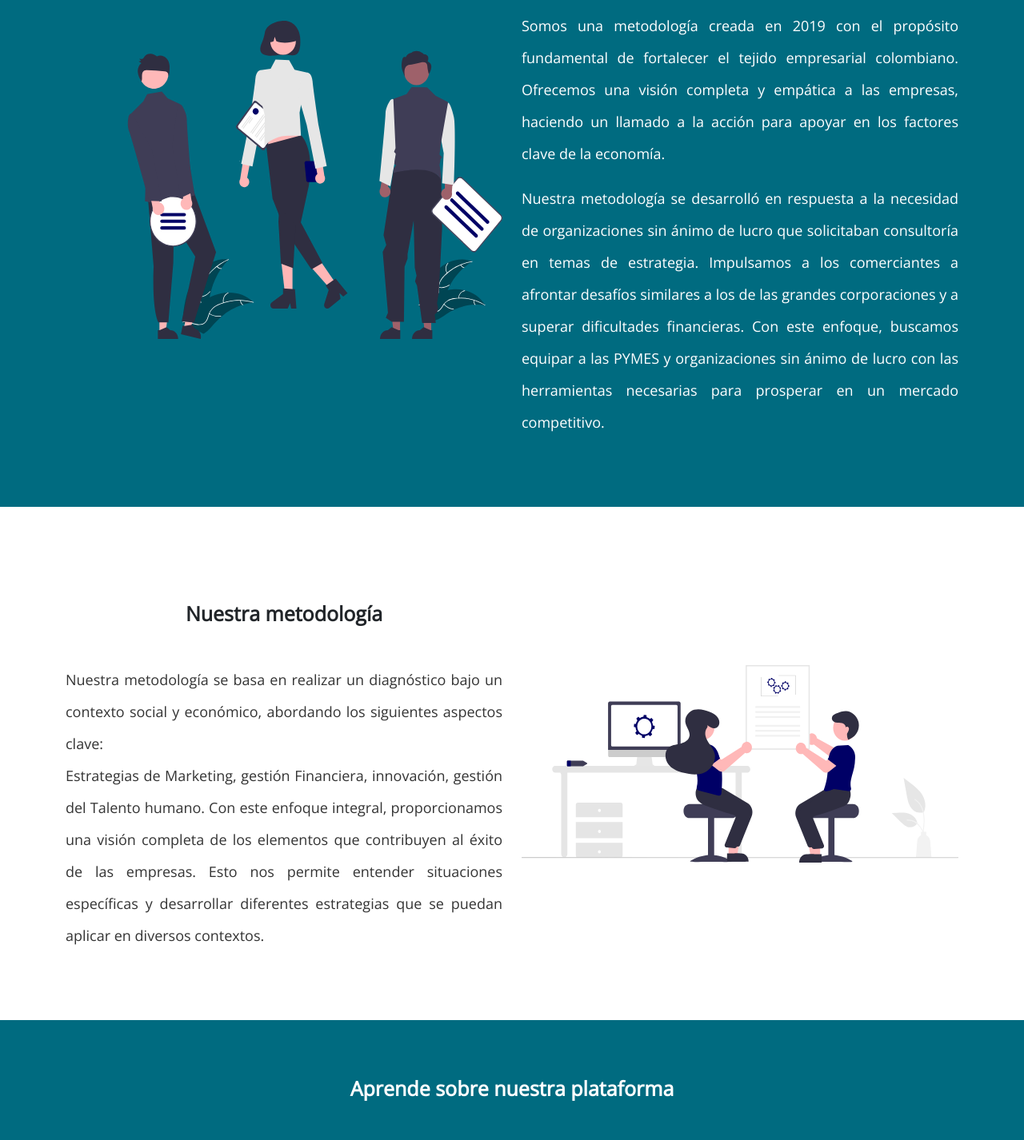
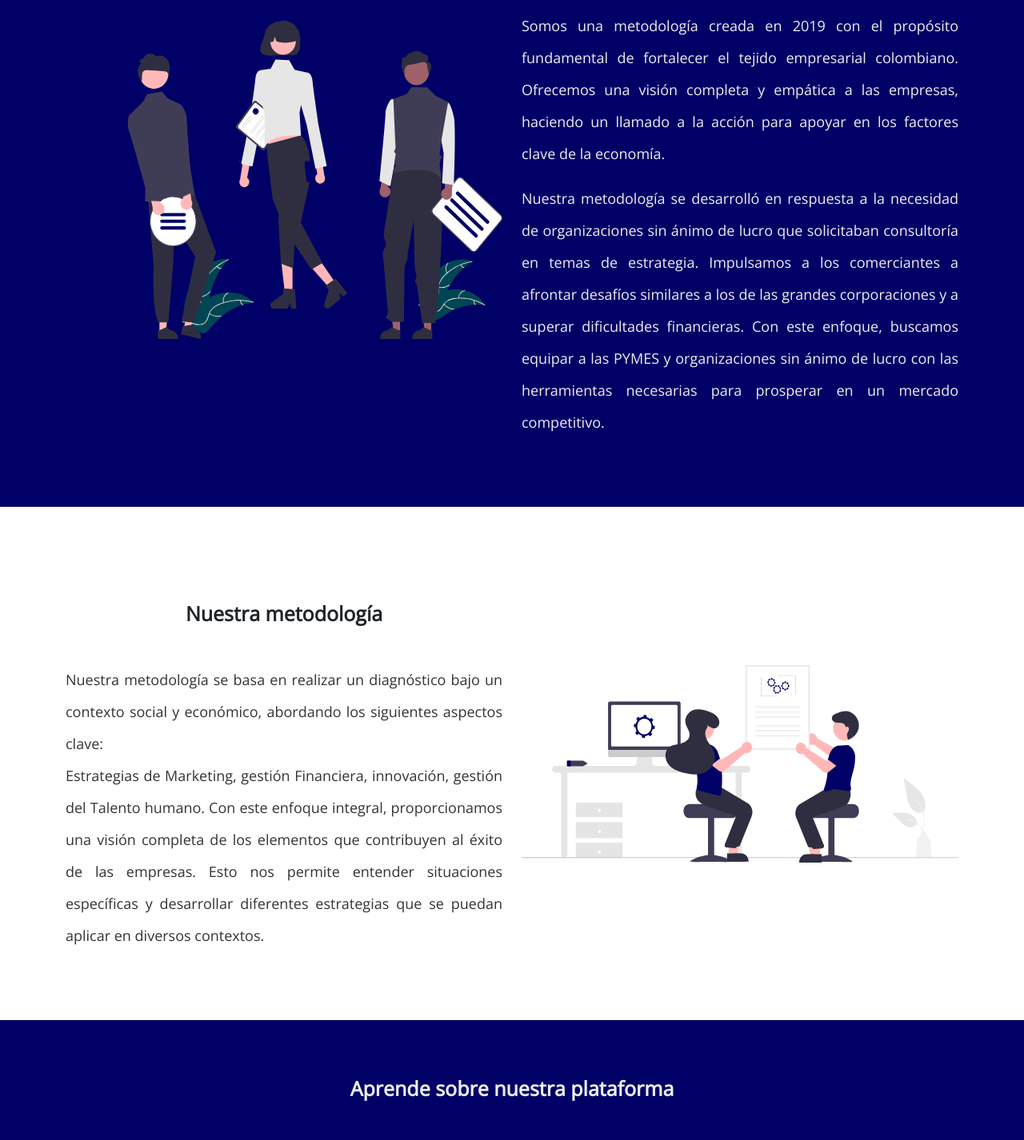
Before and after one commit to DianaR162/RetoGrupo3, an Angular app: page / in a window 1280 px wide. Shown: the part 880-2306 px from the top of the page at 80% size. Built offline with nearby package versions, Linux system fonts and the light colour scheme.

Commit message:
Resolución de conflictos y actualización de animaciones

```diff
--- a/src/app/app.component.ts
+++ b/src/app/app.component.ts
@@ -1,5 +1,6 @@
-import { Component } from '@angular/core';
+import { Component, AfterViewInit  } from '@angular/core';
 import { RouterOutlet } from '@angular/router';
+import 'aos/dist/aos.css';
 
 @Component({
   selector: 'app-root',
@@ -8,4 +9,7 @@ import { RouterOutlet } from '@angular/router';
   templateUrl: './app.component.html',
   styleUrl: './app.component.css',
 })
-export class AppComponent {}
+export class AppComponent implements AfterViewInit {
+  ngAfterViewInit() {
+  }
+}
--- a/src/app/landing-page/landing-page.component.css
+++ b/src/app/landing-page/landing-page.component.css
@@ -1,28 +1,47 @@
 header nav {
     height: 80px;
+    animation: fadeIn 0.5s ease-in;
+    opacity: 0;
+    animation-fill-mode: both;
 }
 
 nav .estramipyme-logo {
     width: 120px;
+    animation: fadeIn 0.5s ease-in;
+    opacity: 0;
+    animation-delay: 0.5s;
+    animation-fill-mode: both;
 }
 
 main > section {
     padding: 70px 5px;
+    animation: fadeIn 0.5s ease-in;
+    opacity: 0;
+    animation-delay: 1s;
+    animation-fill-mode: both;
 }
 
 main > section img {
     width: 100%;
     max-width: 600px;
+    animation: fadeInUp 1s ease;
+    opacity: 0;
+    animation-delay: 1.5s;
+    animation-fill-mode: both;
 }
 
 main > section h3 {
     font-size: 25px;
     font-weight: bold;
     width: 100%;
+    animation: fadeIn 0.5s ease-in;
+    opacity: 0;
+    animation-delay: 0.5s;
+    animation-fill-mode: both;
 }
 
 main > section.section-blue-light h3 {
-    color: var(--color-white);
+    color: var(--color-light-grey);
 }
 
 main > section .text-section {
@@ -31,14 +50,18 @@ main > section .text-section {
     line-height: 40px;
     font-weight: 300;
     text-align: justify;
+    opacity: 0;
+    animation: fadeInUp 0.5s ease;
+    animation-delay: 2.5s;
+    animation-fill-mode: both;
 }
 
 main > section.section-blue-light .text-section {
-    color: var(--color-white);
+    color: var(--color-light-grey);
 }
 
 .section-blue-light {
-    background-color: var(--color-blue-light);
+    background-color: var(--color-blue);
 }
 
 main .container-video {
@@ -48,6 +71,10 @@ main .container-video {
     color: var(--color-black-80);
     border-radius: 20px;
     padding: 40px;
+    animation: fadeIn 1.5s ease-in;
+    opacity: 0;
+    animation-delay: 3s;
+    animation-fill-mode: both;
 }
 
 main .container-video iframe {
@@ -70,12 +97,19 @@ form {
     background-color: #efefef;
     padding: 40px;
     border-radius: 20px;
+    animation: fadeInUp 0.5s ease;
+    opacity: 0;
+    animation-delay: 3.5s;
+    animation-fill-mode: both;
 }
 
 form .form-control {
     border: none;
     box-shadow: rgba(99, 99, 99, 0.4) 0px 2px 8px 0px;
     font-size: 18px;
+    animation: fadeIn 0.5s ease;
+    opacity: 0;
+    animation-fill-mode: both;
 }
 
 form textarea.form-control {
@@ -104,7 +138,6 @@ footer a {
     color: rgba(255, 255, 255, 0.6);
 }
 
-/* Media queries */
 @media (min-width: 576px) {
     nav .estramipyme-logo {
         width: 180px;
@@ -143,3 +176,23 @@ footer a {
         font-size: 20px;
     }
 }
+
+@keyframes fadeIn {
+    from {
+        opacity: 0;
+    }
+    to {
+        opacity: 1;
+    }
+}
+
+@keyframes fadeInUp {
+    from {
+        opacity: 0;
+        transform: translateY(20px);
+    }
+    to {
+        opacity: 1;
+        transform: translateY(0);
+    }
+}
```
